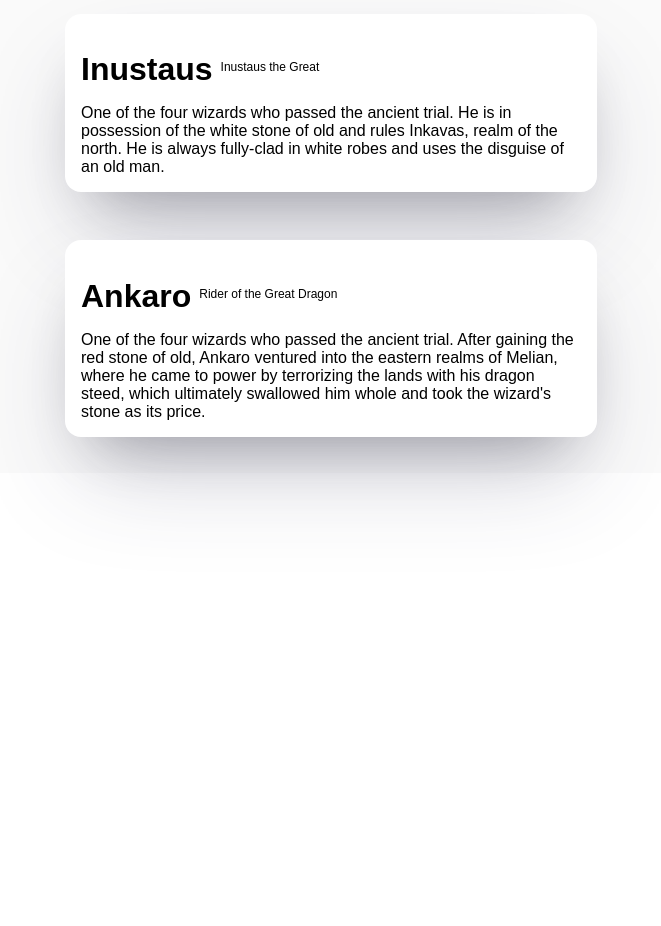
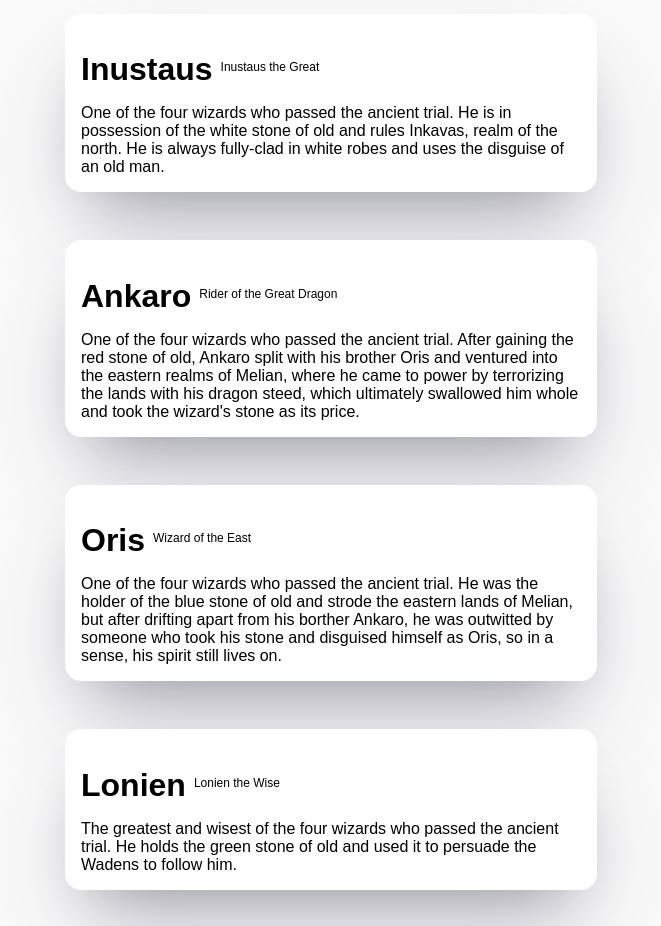
Before and after one commit to crushy99/melian, a React (Vite) app: page / in a window 1280 px wide. Shown: the whole page, without its empty margins (309-970 px from the left). Before the commit the page ends 800 px from the top, so only its background shows below. Built offline with nearby package versions, Linux system fonts and the light colour scheme.

Commit message:
add entries

```diff
--- a/lexicon/EnglishLexicon.ts
+++ b/lexicon/EnglishLexicon.ts
@@ -15,8 +15,22 @@ export const EnglishLexicon: Entry[] = [
     {
         name: "Ankaro",
         type: EntryType.Person,
-        entry: "One of the four wizards who passed the ancient trial. After gaining the red stone of old, Ankaro ventured into the eastern realms of Melian, where he came to power by terrorizing the lands with his dragon steed, which ultimately swallowed him whole and took the wizard's stone as its price.",
-        synonyms: ["Ankaro the Red", "Rider of the Great Dragon", "Eastern Terror"],
+        entry: "One of the four wizards who passed the ancient trial. After gaining the red stone of old, Ankaro split with his brother Oris and ventured into the eastern realms of Melian, where he came to power by terrorizing the lands with his dragon steed, which ultimately swallowed him whole and took the wizard's stone as its price.",
+        synonyms: ["Ankaro the Red", "Rider of the Great Dragon", "Western Terror"],
+        isFinished: false,
+    },
+    {
+        name: "Oris",
+        type: EntryType.Person,
+        entry: "One of the four wizards who passed the ancient trial. He was the holder of the blue stone of old and strode the eastern lands of Melian, but after drifting apart from his borther Ankaro, he was outwitted by someone who took his stone and disguised himself as Oris, so in a sense, his spirit still lives on.",
+        synonyms: ["Oris the Blue", "Wizard of the East", "Water's Friend"],
+        isFinished: false,
+    },
+    {
+        name: "Lonien",
+        type: EntryType.Person,
+        entry: "The greatest and wisest of the four wizards who passed the ancient trial. He holds the green stone of old and used it to persuade the Wadens to follow him.",
+        synonyms: ["Lonien the Green", "Lonien the Wise", "Nature's Friend"],
         isFinished: false,
     }
 ];
```
